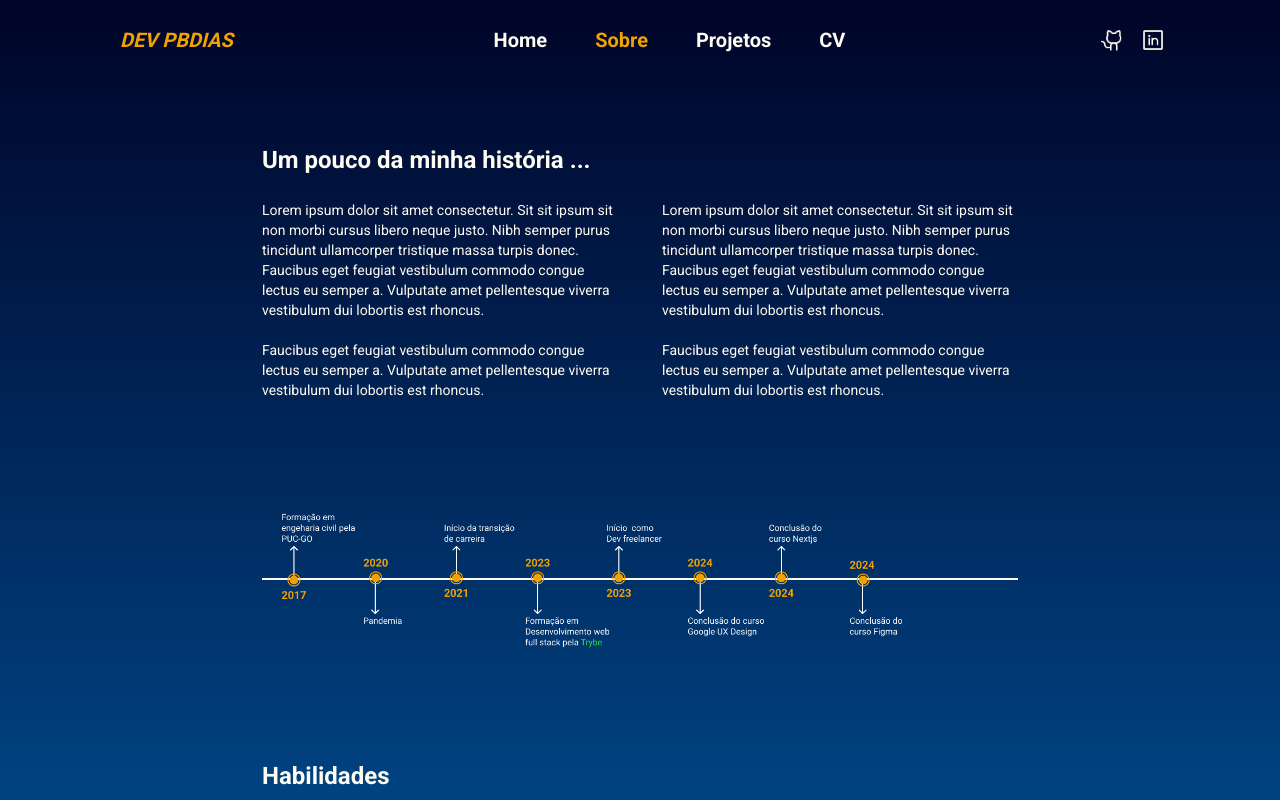
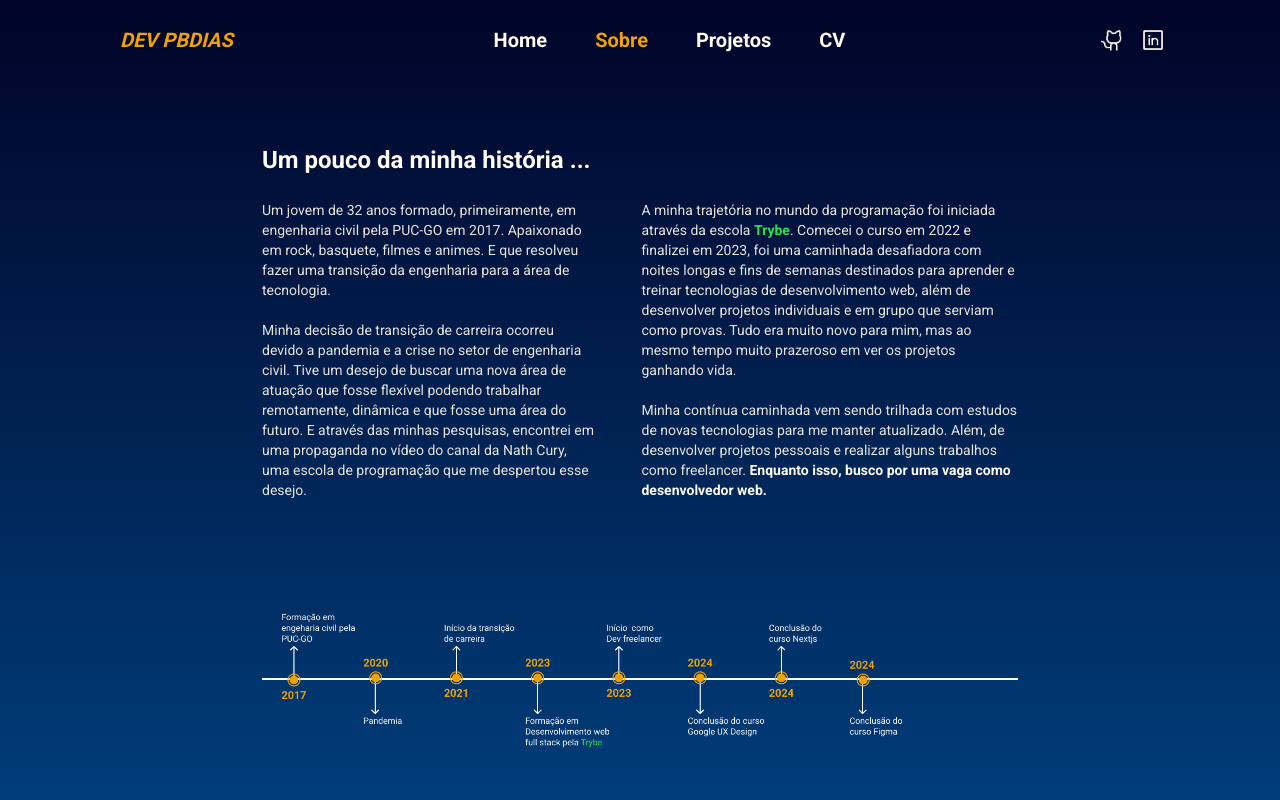
Before and after one commit to DevPBDias/portfolio-final, a Next.js app: page /about in a window 1280 px wide. Shown: the top 800 px of the page. Built offline with nearby package versions, Linux system fonts and the light colour scheme.

Commit message:
feat: added information in about page

```diff
--- a/src/app/about/page.tsx
+++ b/src/app/about/page.tsx
@@ -1,6 +1,7 @@
 import Image from "next/image";
 import timeline from "../../../public/assets/images/Timeline.png";
 import { devStacks } from "@/constants";
+import LinkTrybe from "@/components/LinkTrybe";
 
 const About = () => {
   return (
@@ -8,29 +9,36 @@ const About = () => {
       <section className=" flex flex-col justify-center items-start gap-6 w-full">
         <h3 className="font-bold text-2xl">Um pouco da minha história ...</h3>
         <div className=" flex flex-row justify-between items-center gap-11">
-          <p className="text-sm">
-            Lorem ipsum dolor sit amet consectetur. Sit sit ipsum sit non morbi
-            cursus libero neque justo. Nibh semper purus tincidunt ullamcorper
-            tristique massa turpis donec. Faucibus eget feugiat vestibulum
-            commodo congue lectus eu semper a. Vulputate amet pellentesque
-            viverra vestibulum dui lobortis est rhoncus.
+          <p className="text-[var(--text-color-primary-soft)] text-sm">
+            Um jovem de 32 anos formado, primeiramente, em engenharia civil pela
+            PUC-GO em 2017. Apaixonado em rock, basquete, filmes e animes. E que
+            resolveu fazer uma transição da engenharia para a área de
+            tecnologia.
             <br />
             <br />
-            Faucibus eget feugiat vestibulum commodo congue lectus eu semper a.
-            Vulputate amet pellentesque viverra vestibulum dui lobortis est
-            rhoncus.
+            Minha decisão de transição de carreira ocorreu devido a pandemia e a
+            crise no setor de engenharia civil. Tive um desejo de buscar uma
+            nova área de atuação que fosse flexível podendo trabalhar
+            remotamente, dinâmica e que fosse uma área do futuro. E através das
+            minhas pesquisas, encontrei em uma propaganda no vídeo do canal da
+            Nath Cury, uma escola de programação que me despertou esse desejo.
           </p>
-          <p className="text-sm">
-            Lorem ipsum dolor sit amet consectetur. Sit sit ipsum sit non morbi
-            cursus libero neque justo. Nibh semper purus tincidunt ullamcorper
-            tristique massa turpis donec. Faucibus eget feugiat vestibulum
-            commodo congue lectus eu semper a. Vulputate amet pellentesque
-            viverra vestibulum dui lobortis est rhoncus.
+          <p className="text-[var(--text-color-primary-soft)] text-sm">
+            A minha trajetória no mundo da programação foi iniciada através da
+            escola <LinkTrybe />. Comecei o curso em 2022 e finalizei em 2023,
+            foi uma caminhada desafiadora com noites longas e fins de semanas
+            destinados para aprender e treinar tecnologias de desenvolvimento
+            web, além de desenvolver projetos individuais e em grupo que serviam
+            como provas. Tudo era muito novo para mim, mas ao mesmo tempo muito
+            prazeroso em ver os projetos ganhando vida.
             <br />
             <br />
-            Faucibus eget feugiat vestibulum commodo congue lectus eu semper a.
-            Vulputate amet pellentesque viverra vestibulum dui lobortis est
-            rhoncus.
+            Minha contínua caminhada vem sendo trilhada com estudos de novas
+            tecnologias para me manter atualizado. Além, de desenvolver projetos
+            pessoais e realizar alguns trabalhos como freelancer.{" "}
+            <strong className="text-[var(--text-color-primary)] text-sm">
+              Enquanto isso, busco por uma vaga como desenvolvedor web.
+            </strong>
           </p>
         </div>
       </section>
--- a/src/app/globals.css
+++ b/src/app/globals.css
@@ -5,6 +5,7 @@
 :root {
   --background: linear-gradient(to bottom, #000428, #004e92);
   --text-color-primary: #fffcf2;
+  --text-color-primary-soft: #e6e3db;
   --text-color-secondary: #111111;
   --secondary: #f0a202;
   --text-color-terciary: #858786;
@@ -12,6 +13,7 @@
   --padding-content: 262px;
   --bg-soft: #2489e2;
   --bg-darker: #185e9b;
+  --trybe: #21e54d;
 }
 
 /* * {
--- /dev/null
+++ b/src/components/LinkTrybe.tsx
@@ -0,0 +1,16 @@
+import Link from "next/link";
+
+const LinkTrybe = () => {
+  return (
+    <Link
+      target="_blank"
+      rel="noreferrer noopener"
+      className="font-bold text-[var(--trybe)]"
+      href="https://www.betrybe.com"
+    >
+      Trybe
+    </Link>
+  );
+};
+
+export default LinkTrybe;
```
